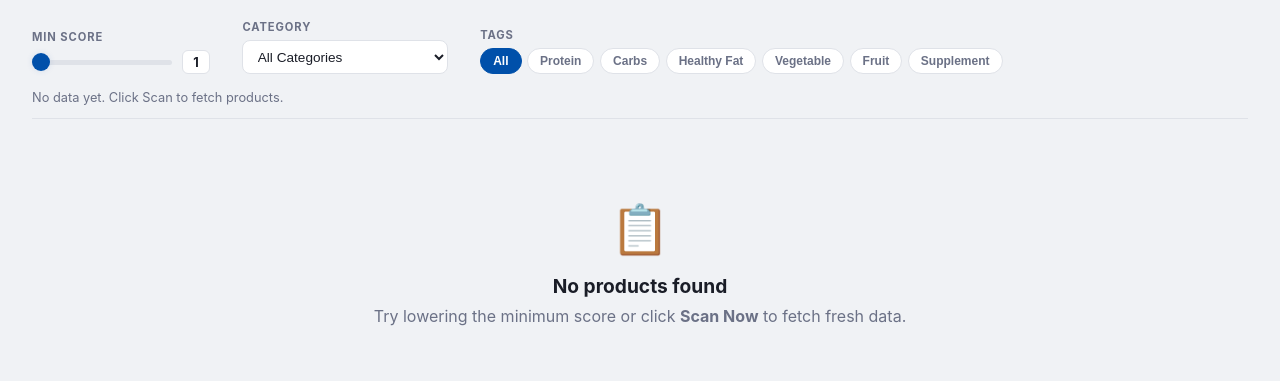
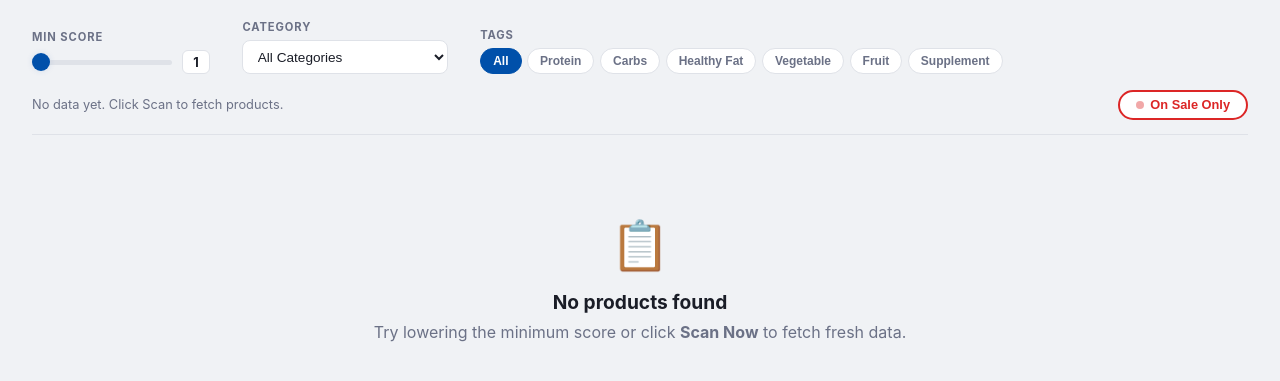
Before and after one commit to kaimikan/little-lidl-list, a Flask app: page / in a window 1280 px wide. Shown: the part 78-459 px from the top of the page. Run offline with Flask 3, Linux system fonts and the light colour scheme; data that the repository does not hold is empty.

Commit message:
Add sale-only toggle filter
Red pill button in the stats bar filters to show only items
currently on sale (108/222 products have discounted prices).

```diff
--- a/lidl/static/app.js
+++ b/lidl/static/app.js
@@ -1,6 +1,7 @@
 // ── State ────────────────────────────────────────────────
 let allProducts = [];
 let activeTag = "";
+let saleOnly = false;
 
 // ── Init ─────────────────────────────────────────────────
 document.addEventListener("DOMContentLoaded", () => {
@@ -60,8 +61,11 @@ function renderProducts() {
     const empty = document.getElementById("empty-state");
 
     let filtered = allProducts;
+    if (saleOnly) {
+        filtered = filtered.filter(p => p.old_price);
+    }
     if (activeTag) {
-        filtered = allProducts.filter(p => p.tags.includes(activeTag));
+        filtered = filtered.filter(p => p.tags.includes(activeTag));
     }
 
     if (filtered.length === 0) {
@@ -138,6 +142,12 @@ function onFilterChange() {
     loadProducts();
 }
 
+function toggleSale() {
+    saleOnly = !saleOnly;
+    document.getElementById("sale-toggle").classList.toggle("active", saleOnly);
+    renderProducts();
+}
+
 function toggleTag(btn) {
     document.querySelectorAll(".tag-btn").forEach(b => b.classList.remove("active"));
     btn.classList.add("active");
--- a/lidl/static/style.css
+++ b/lidl/static/style.css
@@ -321,6 +321,49 @@ select:focus { border-color: var(--accent); }
     margin-bottom: 1rem;
     padding-bottom: 0.85rem;
     border-bottom: 1px solid var(--border);
+    display: flex;
+    align-items: center;
+    justify-content: space-between;
+    gap: 1rem;
+}
+
+/* ── Sale pill ───────────────────────────────────────────── */
+.sale-pill {
+    background: var(--surface);
+    color: var(--red);
+    border: 2px solid var(--red);
+    border-radius: 20px;
+    padding: 0.35rem 1rem;
+    font-size: 0.8rem;
+    font-weight: 700;
+    cursor: pointer;
+    display: flex;
+    align-items: center;
+    gap: 0.4rem;
+    transition: all 0.15s;
+    white-space: nowrap;
+    flex-shrink: 0;
+}
+
+.sale-pill:hover { background: var(--red-dim); }
+
+.sale-pill-dot {
+    width: 8px;
+    height: 8px;
+    border-radius: 50%;
+    background: var(--red);
+    opacity: 0.4;
+    transition: opacity 0.15s;
+}
+
+.sale-pill.active {
+    background: var(--red);
+    color: white;
+}
+
+.sale-pill.active .sale-pill-dot {
+    background: white;
+    opacity: 1;
 }
 
 /* ── Product Grid ────────────────────────────────────────── */
--- a/lidl/templates/index.html
+++ b/lidl/templates/index.html
@@ -70,6 +70,9 @@
 
         <div class="stats-bar">
             <span id="stats-text">Loading...</span>
+            <button id="sale-toggle" class="sale-pill" onclick="toggleSale()">
+                <span class="sale-pill-dot"></span> On Sale Only
+            </button>
         </div>
 
         <div id="products-grid" class="products-grid"></div>
```
